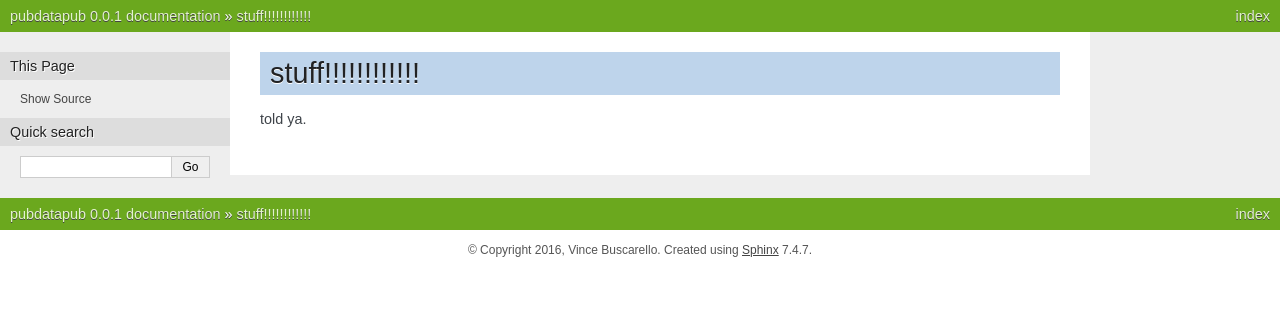
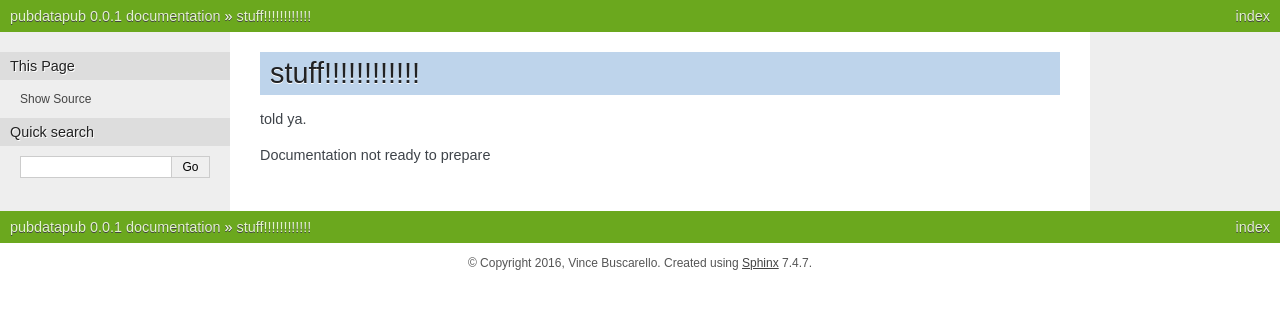
Before and after one commit to KeynesYouDigIt/Vasco_de_data, a Sphinx documentation site: the page built from docs/here.rst, in a window 1280 px wide. Shown: the top 309 px of the page. Built offline with Sphinx 7.4.7, drawn with Linux system fonts in a browser that asks for light colours.

Commit message:
Documentation not ready to prepare

```diff
--- a/docs/here.rst
+++ b/docs/here.rst
@@ -17,3 +17,5 @@ stuff!!!!!!!!!!!!
 
 
 told ya.
+
+Documentation not ready to prepare
```
